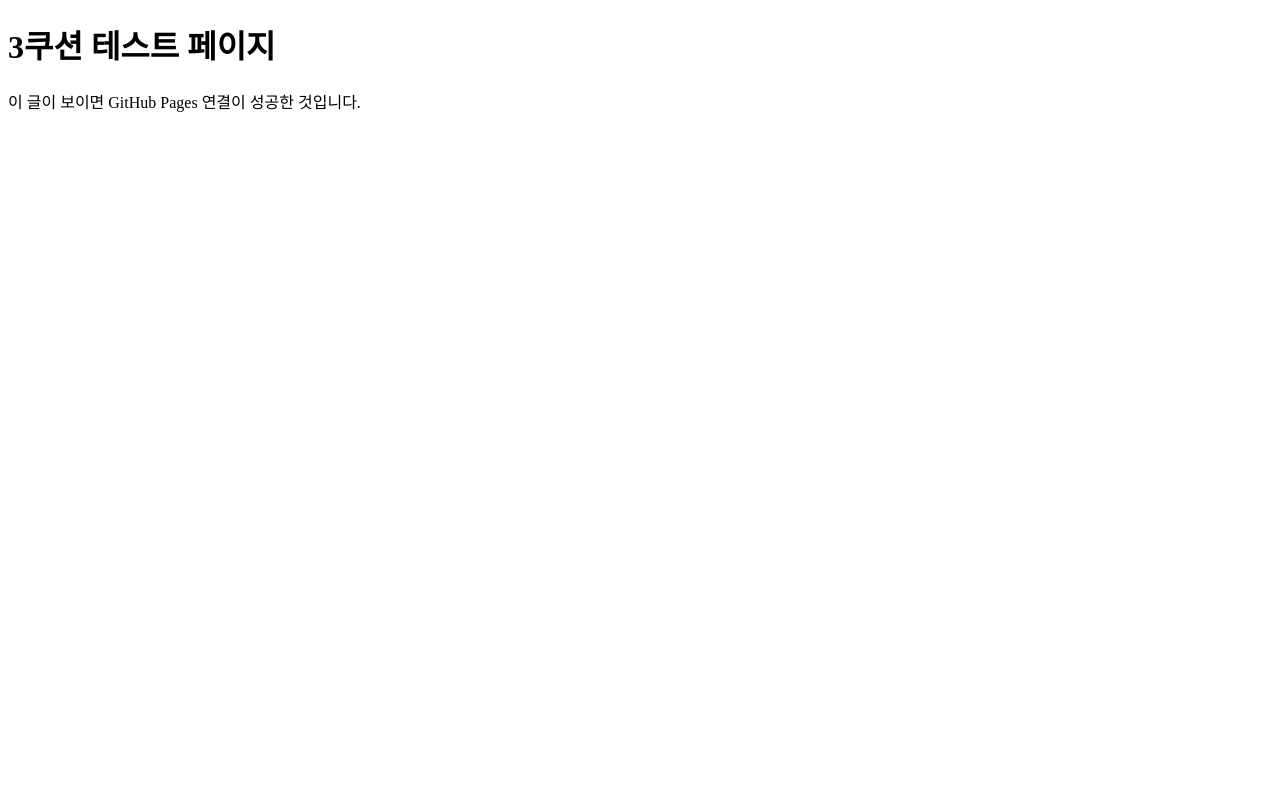
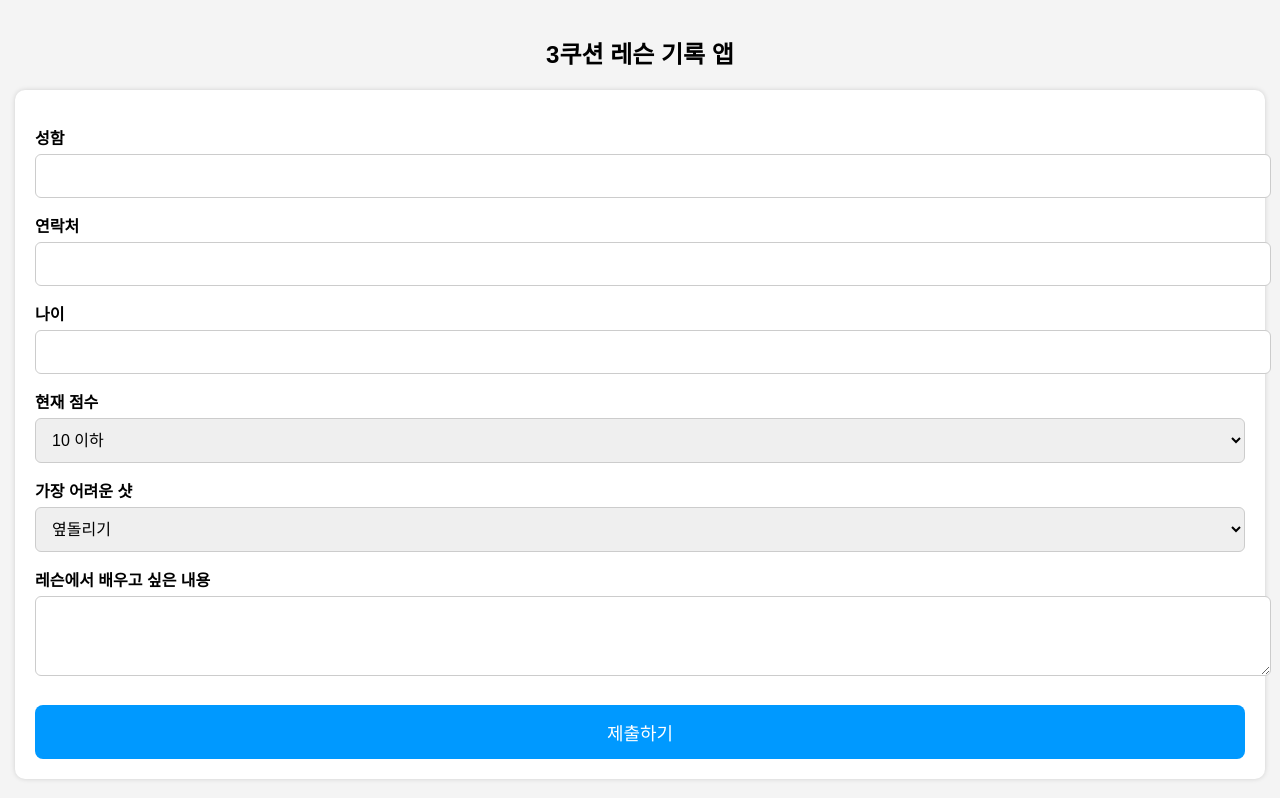
Before and after one commit to billiardchoi-rgb/billiard, a plain HTML site: page index.html in a window 1280 px wide. Drawn offline with Linux system fonts and the light colour scheme.

Commit message:
Update index.html

```diff
--- a/index.html
+++ b/index.html
@@ -1,11 +1,87 @@
-<!doctype html>
+<!DOCTYPE html>
 <html lang="ko">
 <head>
-  <meta charset="utf-8">
-  <title>3쿠션 테스트</title>
+<meta charset="UTF-8">
+<meta name="viewport" content="width=device-width, initial-scale=1.0">
+<title>3쿠션 레슨 기록 앱</title>
+<style>
+    body { font-family: Arial; padding: 15px; background:#f4f4f4; margin:0; }
+    h2 { text-align:center; margin-bottom:20px; }
+    .box { background:white; padding:20px; border-radius:10px;
+           box-shadow:0 0 5px rgba(0,0,0,0.15); }
+    label { font-weight:bold; display:block; margin-top:15px; margin-bottom:5px; }
+    input, select, textarea { width:100%; padding:12px; border:1px solid #ccc;
+                              border-radius:6px; font-size:16px; }
+    button { margin-top:25px; padding:14px; width:100%;
+             background:#0099ff; color:white; border:none; border-radius:8px;
+             font-size:18px; cursor:pointer; }
+    button:hover { background:#0077cc; }
+</style>
 </head>
+
 <body>
-  <h1>3쿠션 테스트 페이지</h1>
-  <p>이 글이 보이면 GitHub Pages 연결이 성공한 것입니다.</p>
+
+<h2>3쿠션 레슨 기록 앱</h2>
+
+<div class="box">
+    <label>성함</label>
+    <input id="name">
+
+    <label>연락처</label>
+    <input id="contact">
+
+    <label>나이</label>
+    <input id="age" type="number">
+
+    <label>현재 점수</label>
+    <select id="score">
+        <option>10 이하</option>
+        <option>11~15</option>
+        <option>16~20</option>
+        <option>21~25</option>
+        <option>26~30</option>
+        <option>31 이상</option>
+    </select>
+
+    <label>가장 어려운 샷</label>
+    <select id="hardshot">
+        <option>옆돌리기</option>
+        <option>앞돌리기</option>
+        <option>뒤돌리기</option>
+        <option>대회전</option>
+        <option>더블레일</option>
+        <option>횡단</option>
+    </select>
+
+    <label>레슨에서 배우고 싶은 내용</label>
+    <textarea id="lesson" rows="3"></textarea>
+
+    <button onclick="submitForm()">제출하기</button>
+</div>
+
+<script>
+const SCRIPT_URL = "여기에_Apps_Script_WebApp_URL_붙여넣기";
+
+function submitForm(){
+    const data = {
+        name: document.getElementById("name").value,
+        contact: document.getElementById("contact").value,
+        age: document.getElementById("age").value,
+        score: document.getElementById("score").value,
+        hardshot: document.getElementById("hardshot").value,
+        lesson: document.getElementById("lesson").value,
+    };
+
+    fetch(SCRIPT_URL, {
+        method: "POST",
+        mode: "no-cors",
+        headers: { "Content-Type": "application/json" },
+        body: JSON.stringify(data)
+    });
+
+    alert("제출되었습니다! 구글시트에서 확인하세요.");
+}
+</script>
+
 </body>
 </html>
```
